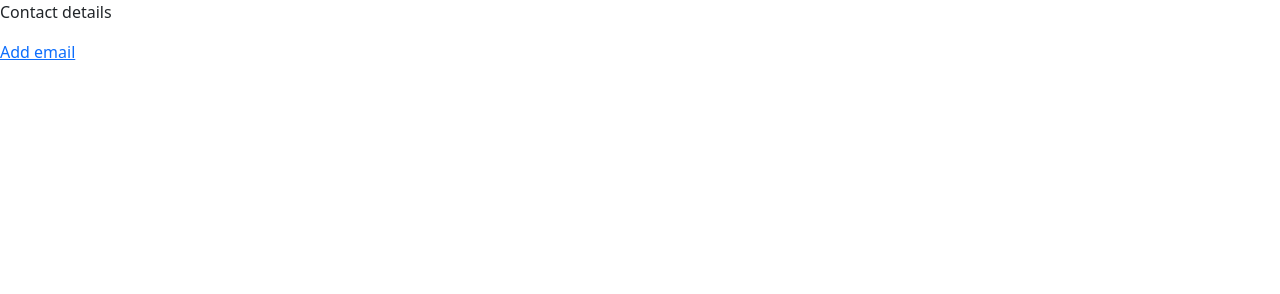
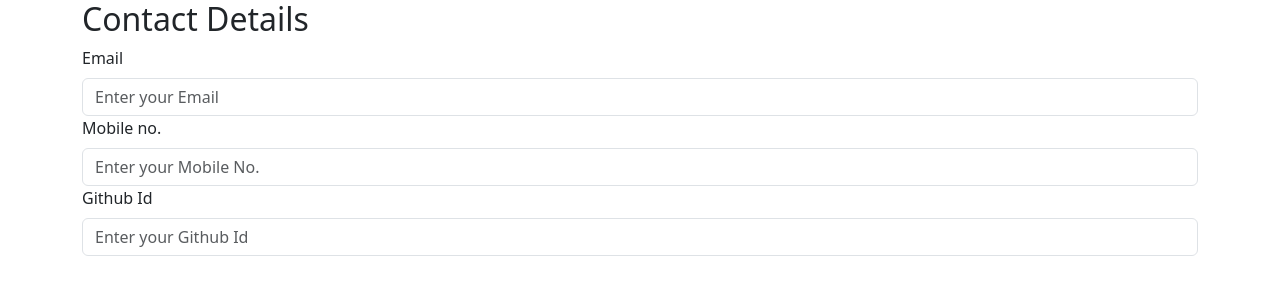
Before and after one commit to at-mohit-rmn/Template_Automatically, a plain HTML site: page Profile/index.html in a window 1280 px wide. Drawn offline with nearby package versions, Linux system fonts and the light colour scheme.

Commit message:
Update index.html

```diff
--- a/Profile/index.html
+++ b/Profile/index.html
@@ -9,14 +9,21 @@
     <link rel="stylesheet" href="style.css">
 </head>
 <body>
-    <div>
-      <p>Contact details</p>
-      <p> <a href="">Add email</a></p>
-      <p>
-        <i class="fa-light fa-envelope"></i>
-      </p>
+    <div class="container">
 
+      <h2>Contact Details</h2>
+      <form class="mb-3">
+        <label for="email" class="form-label">Email</label>
+        <input type="text" class="form-control" placeholder="Enter your Email" id="email">
+
+        <label for="number" class="form-label">Mobile no.</label>
+        <input type="text" class="form-control" placeholder="Enter your Mobile No." id="number">
+
+        <label for="ID" class="form-label">Github Id</label>
+        <input type="text" class="form-control" placeholder="Enter your Github Id" id="ID">
+      </form>
     </div>
+
      <script src="https://cdn.jsdelivr.net/npm/bootstrap@5.3.3/dist/js/bootstrap.bundle.min.js
 "></script>
     <script src="app.js"></script>
```
